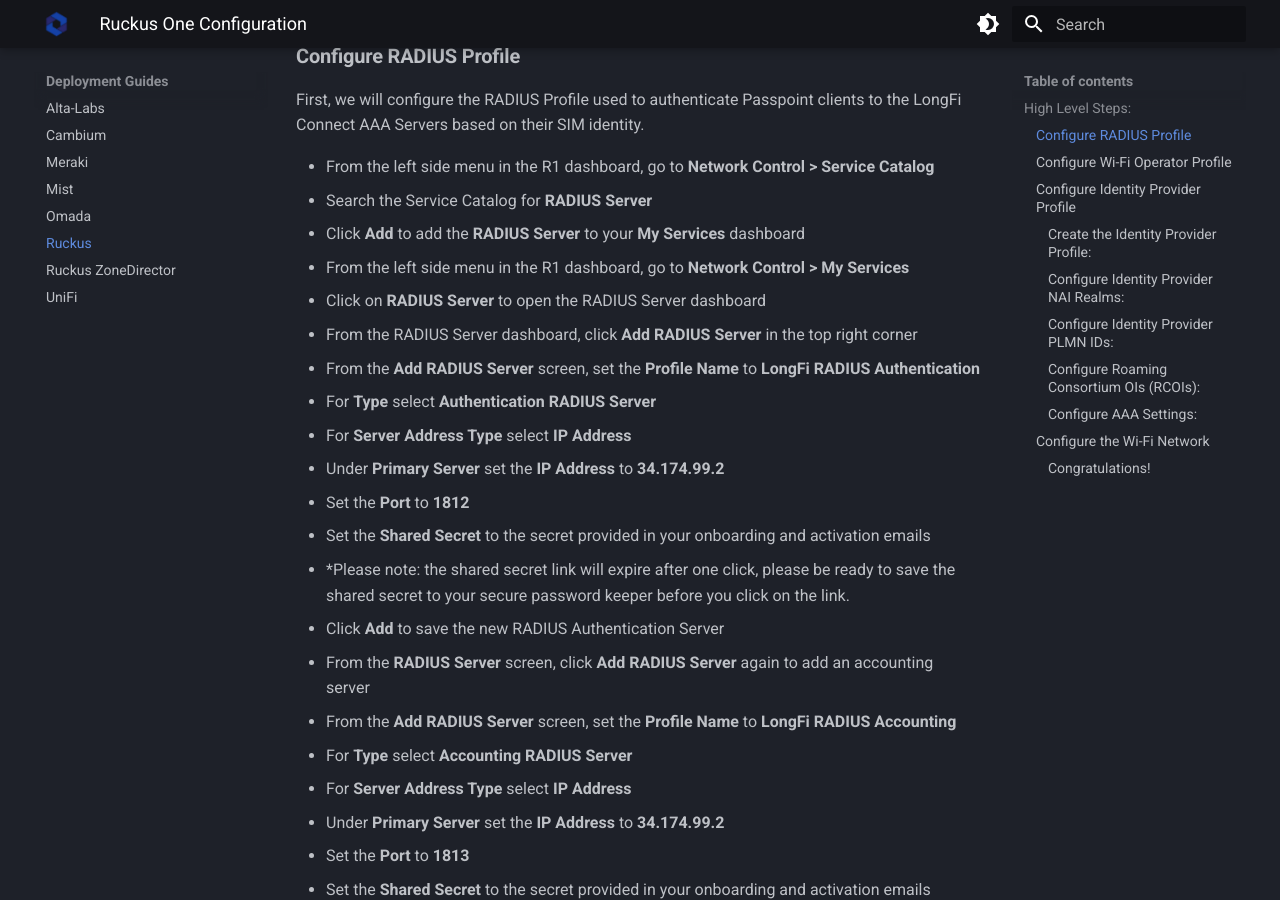
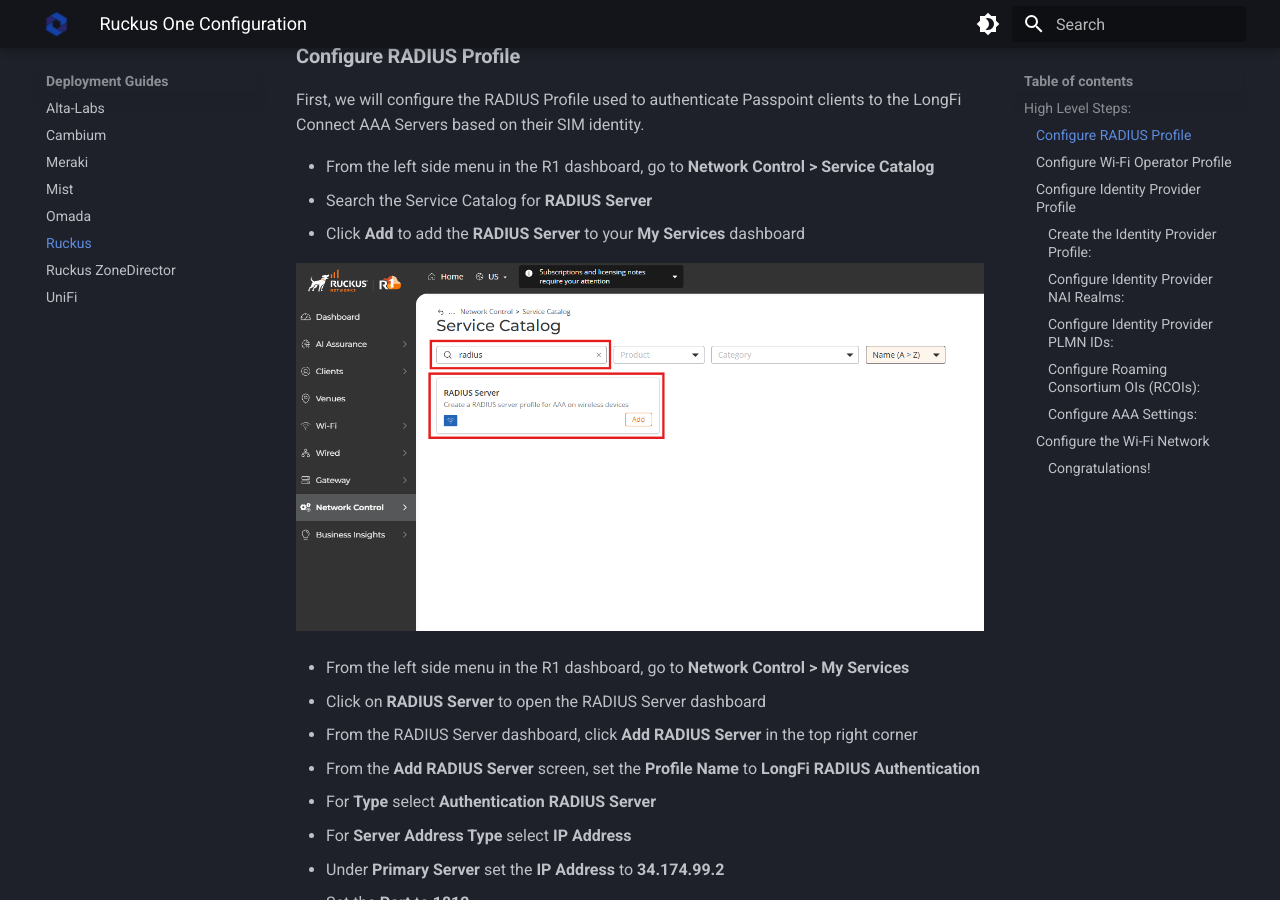
Before and after one commit to LongFi-Solutions/longfi-solutions.github.io, an MkDocs documentation site: the page built from docs/deployment/ruckus.md, in a window 1280 px wide and 900 px high, scrolled down 668 px. Built offline with MkDocs 1.6.1 and Material for MkDocs 9.7.7, drawn with Linux system fonts in a browser that asks for light colours.

Commit message:
Update Deployment Guides “ruckus” +1

```diff
--- a/docs/deployment/ruckus.md
+++ b/docs/deployment/ruckus.md
@@ -29,6 +29,10 @@ First, we will configure the RADIUS Profile used to authenticate Passpoint clien
 - From the left side menu in the R1 dashboard, go to **Network Control > Service Catalog**
 - Search the Service Catalog for **RADIUS Server**
 - Click **Add** to add the **RADIUS Server** to your **My Services** dashboard
+
+![](/assets/images/20261029-212624.png)
+
+
 - From the left side menu in the R1 dashboard, go to **Network Control > My Services**
 - Click on **RADIUS Server** to open the RADIUS Server dashboard
 - From the RADIUS Server dashboard, click **Add RADIUS Server** in the top right corner
```
Also changed, not shown: docs/assets/images/20261029-212624.png (added).
